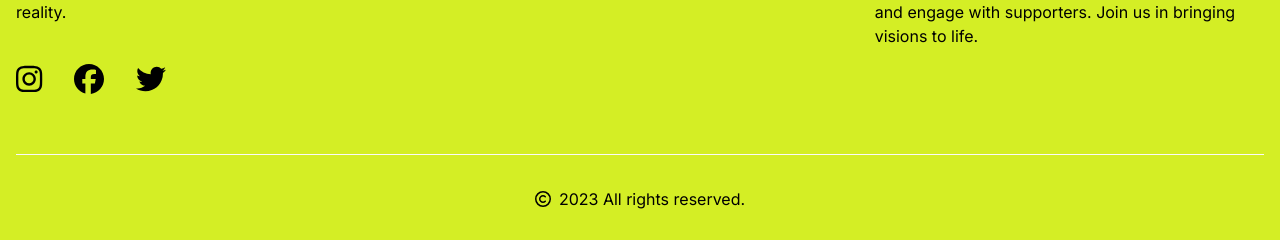
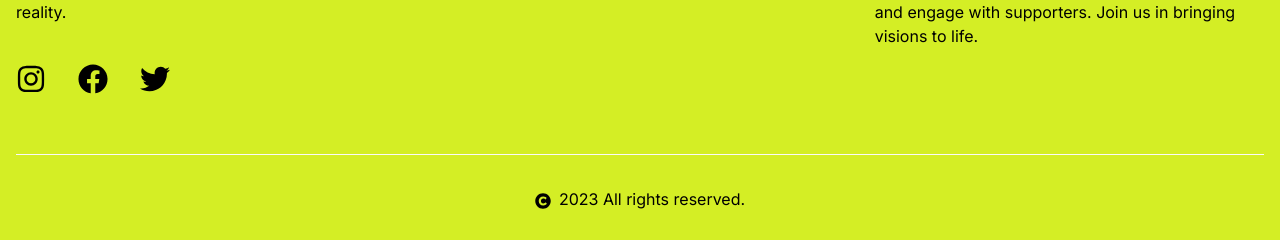
Before and after one commit to feyizoglu/crowdfunding-app, a Next.js app: page / in a window 1280 px wide. Shown: the part 2208-2448 px from the top of the page. Built offline with nearby package versions, Linux system fonts and the light colour scheme; no server answers; the database is empty.

Commit message:
react icons done

```diff
--- a/app/Components/Footer/Footer.js
+++ b/app/Components/Footer/Footer.js
@@ -1,9 +1,8 @@
 'use client'
 import React from 'react';
 import { useSelector } from 'react-redux'
-import { FontAwesomeIcon } from '@fortawesome/react-fontawesome';
-import { faInstagram, faFacebook, faTwitter,} from '@fortawesome/free-brands-svg-icons';
-import { faCopyright } from '@fortawesome/free-regular-svg-icons';
+import { FaInstagram, FaFacebook, FaTwitter } from 'react-icons/fa';
+import { FaCopyright } from 'react-icons/fa';
 import Image from 'next/image';
 
 
@@ -23,15 +22,15 @@ function Footer() {
                             Join our vibrant community of changemakers and be a part of the crowdfunding revolution. Together, we can make a difference and turn ideas into reality.
                             </p>
                             <div className='icons flex py-10 space-x-5 md:space-x-8 justify-center sm:justify-start'>
-                                <div className="flex ">
-                                    <FontAwesomeIcon icon={faInstagram} className="text-3xl" />
-                                </div>
-                                <div className="flex ">
-                                    <FontAwesomeIcon icon={faFacebook} className="text-3xl" />
-                                </div>
-                                <div className="flex ">
-                                    <FontAwesomeIcon icon={faTwitter} className="text-3xl" />
-                                </div>
+                                    <div className="flex">
+                                    <FaInstagram className="text-3xl" />
+                                    </div>
+                                    <div className="flex">
+                                    <FaFacebook className="text-3xl" />
+                                    </div>
+                                    <div className="flex">
+                                    <FaTwitter className="text-3xl" />
+                                    </div>
                             </div>
                         </div>
                         <div className="secondcolumn">
@@ -64,7 +63,7 @@ function Footer() {
                 </div>
             </div>
             <p className='text-center py-8'>
-                    <FontAwesomeIcon icon={faCopyright} className="mr-2" />
+                    <FaCopyright className="inline-block mr-2" />
                     2023 All rights reserved.
             </p>
             </div>
--- a/package.json
+++ b/package.json
@@ -9,12 +9,6 @@
     "lint": "next lint"
   },
   "dependencies": {
-    "@fortawesome/fontawesome-free": "^6.4.0",
-    "@fortawesome/fontawesome-svg-core": "^6.4.0",
-    "@fortawesome/free-brands-svg-icons": "^6.4.0",
-    "@fortawesome/free-regular-svg-icons": "^6.4.0",
-    "@fortawesome/free-solid-svg-icons": "^6.4.0",
-    "@fortawesome/react-fontawesome": "^0.2.0",
     "@hookform/resolvers": "^3.1.1",
     "@reduxjs/toolkit": "^1.9.5",
     "autoprefixer": "10.4.14",
```
Also changed, not shown: 1 other file (tests, documents, lock files or other folders).
